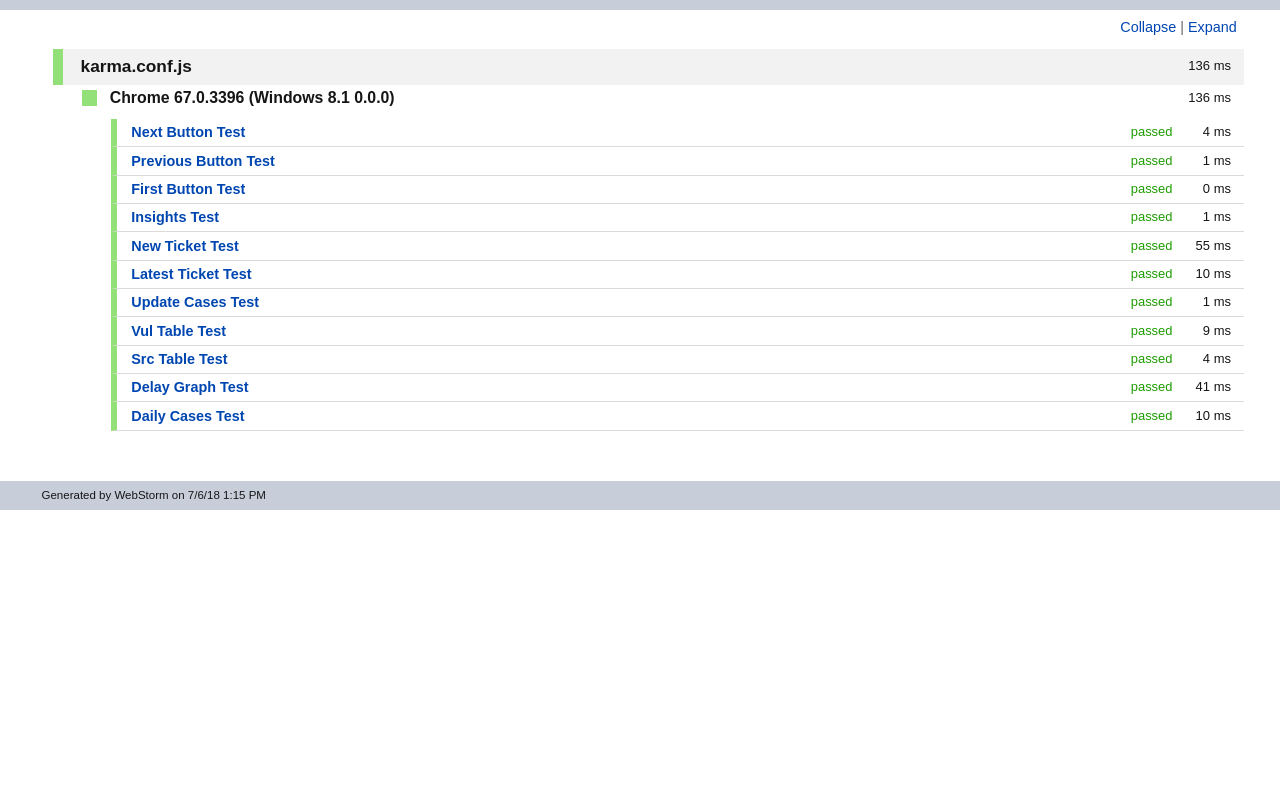
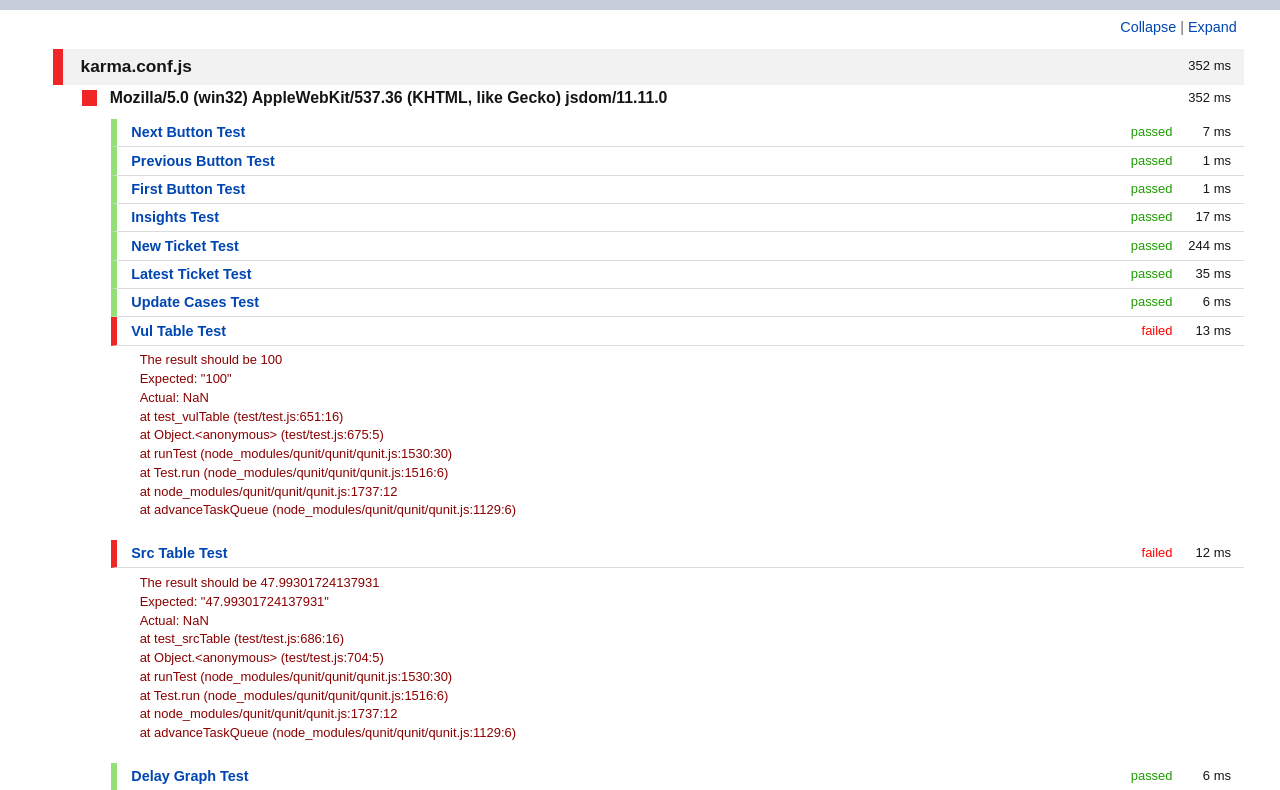
Before and after one commit to mwa28/DataConsult-Testing, a website: page Test Results - Start.html in a window 1280 px wide. Shown: the part 70-860 px from the top of the page. Before the commit the page ends 800 px from the top, so only its background shows below. Drawn offline with Linux system fonts and the light colour scheme.

Commit message:
updated tests

```diff
--- a/Test Results - Start.html
+++ b/Test Results - Start.html
@@ -572,8 +572,8 @@ jQuery.cookie = function(name, value, options) {
 <body>
 <div id="container">
 <div id="header">
-<div class="time" xmlns="">136 ms</div>
-<h1>Start: <strong><span class="total" xmlns="http://www.w3.org/1999/xhtml">11 total, </span><span class="passed">11 passed</span></strong>
+<div class="time" xmlns="">352 ms</div>
+<h1>Start: <strong><span class="total" xmlns="http://www.w3.org/1999/xhtml">11 total, </span><span class="failed">3 failed, </span><span class="passed">8 passed</span></strong>
 </h1>
 <div id="treecontrol">
 <ul>
@@ -589,19 +589,19 @@ jQuery.cookie = function(name, value, options) {
 </div>
 <div id="content">
 <ul id="tree">
-<li xmlns="" class="level top open">
+<li xmlns="" class="level top failed open">
 <span><em class="time">
-<div class="time">136 ms</div>
+<div class="time">352 ms</div>
 </em>karma.conf.js</span>
 <ul>
-<li class="level suite open">
+<li class="level suite failed open">
 <span><em class="time">
-<div class="time">136 ms</div>
-</em>Chrome 67.0.3396 (Windows 8.1 0.0.0)</span>
+<div class="time">352 ms</div>
+</em>Mozilla/5.0 (win32) AppleWebKit/537.36 (KHTML, like Gecko) jsdom/11.11.0</span>
 <ul>
 <li class="level test">
 <span><em class="time">
-<div class="time">4 ms</div>
+<div class="time">7 ms</div>
 </em><em class="status">passed</em>Next Button Test</span>
 </li>
 <li class="level test">
@@ -611,48 +611,68 @@ jQuery.cookie = function(name, value, options) {
 </li>
 <li class="level test">
 <span><em class="time">
-<div class="time">0 ms</div>
+<div class="time">1 ms</div>
 </em><em class="status">passed</em>First Button Test</span>
 </li>
 <li class="level test">
 <span><em class="time">
-<div class="time">1 ms</div>
+<div class="time">17 ms</div>
 </em><em class="status">passed</em>Insights Test</span>
 </li>
 <li class="level test">
 <span><em class="time">
-<div class="time">55 ms</div>
+<div class="time">244 ms</div>
 </em><em class="status">passed</em>New Ticket Test</span>
 </li>
 <li class="level test">
 <span><em class="time">
-<div class="time">10 ms</div>
+<div class="time">35 ms</div>
 </em><em class="status">passed</em>Latest Ticket Test</span>
 </li>
 <li class="level test">
 <span><em class="time">
-<div class="time">1 ms</div>
+<div class="time">6 ms</div>
 </em><em class="status">passed</em>Update Cases Test</span>
+</li>
+<li class="level test failed open">
+<span><em class="time">
+<div class="time">13 ms</div>
+</em><em class="status">failed</em>Vul Table Test</span>
+<ul>
+<li class="text">
+<span class="stderr">	The result should be 100<br/>	Expected: &quot;100&quot;<br/>	Actual: NaN<br/>	    at test_vulTable (test/test.js:651:16)<br/>	    at Object.&lt;anonymous&gt; (test/test.js:675:5)<br/>	    at runTest (node_modules/qunit/qunit/qunit.js:1530:30)<br/>	    at Test.run (node_modules/qunit/qunit/qunit.js:1516:6)<br/>	    at node_modules/qunit/qunit/qunit.js:1737:12<br/>	    at advanceTaskQueue (node_modules/qunit/qunit/qunit.js:1129:6)<br/>	<br/></span>
+</li>
+</ul>
+</li>
+<li class="level test failed open">
+<span><em class="time">
+<div class="time">12 ms</div>
+</em><em class="status">failed</em>Src Table Test</span>
+<ul>
+<li class="text">
+<span class="stderr">	The result should be 47.99301724137931<br/>	Expected: &quot;47.99301724137931&quot;<br/>	Actual: NaN<br/>	    at test_srcTable (test/test.js:686:16)<br/>	    at Object.&lt;anonymous&gt; (test/test.js:704:5)<br/>	    at runTest (node_modules/qunit/qunit/qunit.js:1530:30)<br/>	    at Test.run (node_modules/qunit/qunit/qunit.js:1516:6)<br/>	    at node_modules/qunit/qunit/qunit.js:1737:12<br/>	    at advanceTaskQueue (node_modules/qunit/qunit/qunit.js:1129:6)<br/>	<br/></span>
+</li>
+</ul>
 </li>
 <li class="level test">
 <span><em class="time">
-<div class="time">9 ms</div>
-</em><em class="status">passed</em>Vul Table Test</span>
+<div class="time">6 ms</div>
+</em><em class="status">passed</em>Delay Graph Test</span>
+<ul>
+<li class="text">
+<span class="stdout">&#39;Failed to create chart: can&#39;t acquire context from the given item&#39;<br/></span>
 </li>
-<li class="level test">
-<span><em class="time">
-<div class="time">4 ms</div>
-</em><em class="status">passed</em>Src Table Test</span>
+</ul>
 </li>
-<li class="level test">
-<span><em class="time">
-<div class="time">41 ms</div>
-</em><em class="status">passed</em>Delay Graph Test</span>
-</li>
-<li class="level test">
+<li class="level test failed open">
 <span><em class="time">
 <div class="time">10 ms</div>
-</em><em class="status">passed</em>Daily Cases Test</span>
+</em><em class="status">failed</em>Daily Cases Test</span>
+<ul>
+<li class="text">
+<span class="stderr">	Died on test #1     at test/test.js:744:7<br/>	    at Script.runInContext (vm.js:102:20)<br/>	    at Object.runInContext (vm.js:280:6)<br/>	    at processJavaScript (C:\Users\mOh\Documents\GitExtensions\DataConsult-Testing\node_modules\jsdom\lib\jsdom\living\nodes\HTMLScriptElement-impl.js:190:10)<br/>	    at HTMLScriptElementImpl._innerEval (C:\Users\mOh\Documents\GitExtensions\DataConsult-Testing\node_modules\jsdom\lib\jsdom\living\nodes\HTMLScriptElement-impl.js:122:5)<br/>	    at C:\Users\mOh\Documents\GitExtensions\DataConsult-Testing\node_modules\jsdom\lib\jsdom\browser\resource-loader.js:31:22<br/>	    at Object.check (C:\Users\mOh\Documents\GitExtensions\DataConsult-Testing\node_modules\jsdom\lib\jsdom\living\nodes\Document-impl.js:76:11): Cannot read property &#39;length&#39; of null<br/>	TypeError: Cannot read property &#39;length&#39; of null<br/>	    at Object.acquireContext (app/Chart.js:10847:19)<br/>	    at Chart.construct (app/Chart.js:3895:27)<br/>	    at new Chart (app/Chart.js:6215:8)<br/>	    at dailyCases (app/app.js:309:21)<br/>	    at test_dailyCases (test/test.js:764:9)<br/>	    at Object.&lt;anonymous&gt; (test/test.js:771:5)<br/>	    at runTest (node_modules/qunit/qunit/qunit.js:1530:30)<br/>	    at Test.run (node_modules/qunit/qunit/qunit.js:1516:6)<br/>	    at node_modules/qunit/qunit/qunit.js:1737:12<br/>	    at advanceTaskQueue (node_modules/qunit/qunit/qunit.js:1129:6)<br/>	<br/></span>
+</li>
+</ul>
 </li>
 </ul>
 </li>
@@ -662,7 +682,7 @@ jQuery.cookie = function(name, value, options) {
 </div>
 </div>
 <div id="footer">
-<p>Generated by WebStorm on 7/6/18 1:15 PM</p>
+<p>Generated by WebStorm on 7/6/18 1:28 PM</p>
 </div>
 </body>
 </html>
```
